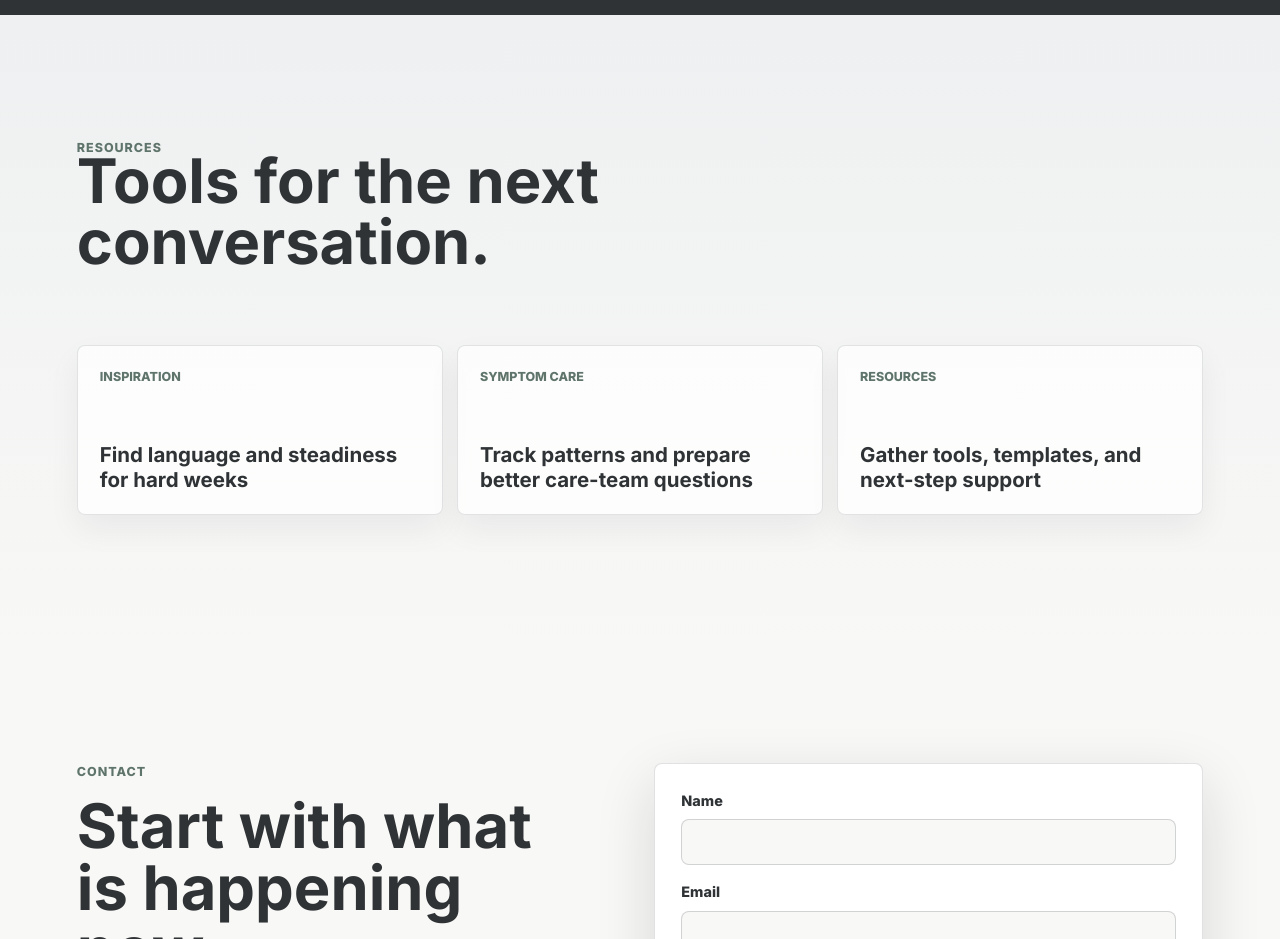
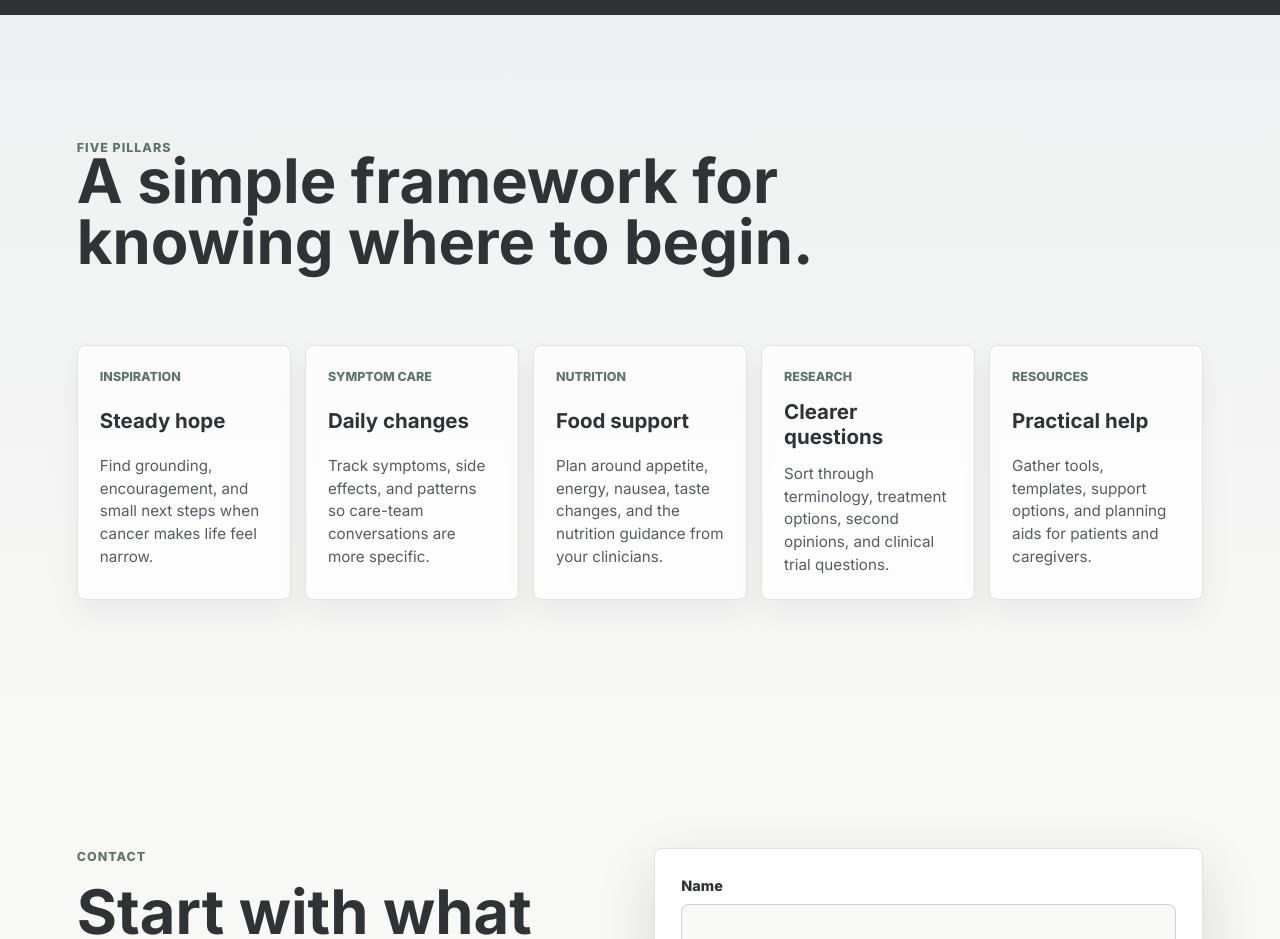
Before and after one commit to frankclay-SQG/cancercoachusa, a plain HTML site: page index.html in a window 1280 px wide. Shown: the part 2300-3239 px from the top of the page. Drawn offline with Linux system fonts and the light colour scheme.

Commit message:
Add descriptive pillar cards

```diff
--- a/index.html
+++ b/index.html
@@ -146,21 +146,34 @@
 
       <section id="resources" class="section resources-section">
         <div class="section-heading compact">
-          <p class="eyebrow">Resources</p>
-          <h2>Tools for the next conversation.</h2>
+          <p class="eyebrow">Five pillars</p>
+          <h2>A simple framework for knowing where to begin.</h2>
         </div>
         <div class="resource-list">
           <a href="pillars.html#inspiration">
             <span>Inspiration</span>
-            <strong>Find language and steadiness for hard weeks</strong>
+            <strong>Steady hope</strong>
+            <p>Find grounding, encouragement, and small next steps when cancer makes life feel narrow.</p>
           </a>
           <a href="pillars.html#symptom-care">
             <span>Symptom care</span>
-            <strong>Track patterns and prepare better care-team questions</strong>
+            <strong>Daily changes</strong>
+            <p>Track symptoms, side effects, and patterns so care-team conversations are more specific.</p>
+          </a>
+          <a href="pillars.html#nutrition">
+            <span>Nutrition</span>
+            <strong>Food support</strong>
+            <p>Plan around appetite, energy, nausea, taste changes, and the nutrition guidance from your clinicians.</p>
+          </a>
+          <a href="pillars.html#research">
+            <span>Research</span>
+            <strong>Clearer questions</strong>
+            <p>Sort through terminology, treatment options, second opinions, and clinical trial questions.</p>
           </a>
           <a href="pillars.html#resources">
             <span>Resources</span>
-            <strong>Gather tools, templates, and next-step support</strong>
+            <strong>Practical help</strong>
+            <p>Gather tools, templates, support options, and planning aids for patients and caregivers.</p>
           </a>
         </div>
       </section>
--- a/styles.css
+++ b/styles.css
@@ -362,13 +362,14 @@ h3 {
 
 .resource-list {
   display: grid;
-  grid-template-columns: repeat(3, 1fr);
+  grid-template-columns: repeat(auto-fit, minmax(210px, 1fr));
   gap: 14px;
 }
 
 .resource-list a {
   display: grid;
-  min-height: 170px;
+  gap: 14px;
+  min-height: 220px;
   padding: 22px;
   background: rgba(255, 255, 255, 0.74);
   border: 1px solid rgba(85, 91, 96, 0.16);
@@ -384,10 +385,15 @@ h3 {
 }
 
 .resource-list strong {
-  align-self: end;
   color: var(--charcoal);
   font-size: 1.28rem;
   line-height: 1.18;
+}
+
+.resource-list p {
+  margin-bottom: 0;
+  color: var(--graphite);
+  font-size: 0.95rem;
 }
 
 .page-hero {
```
